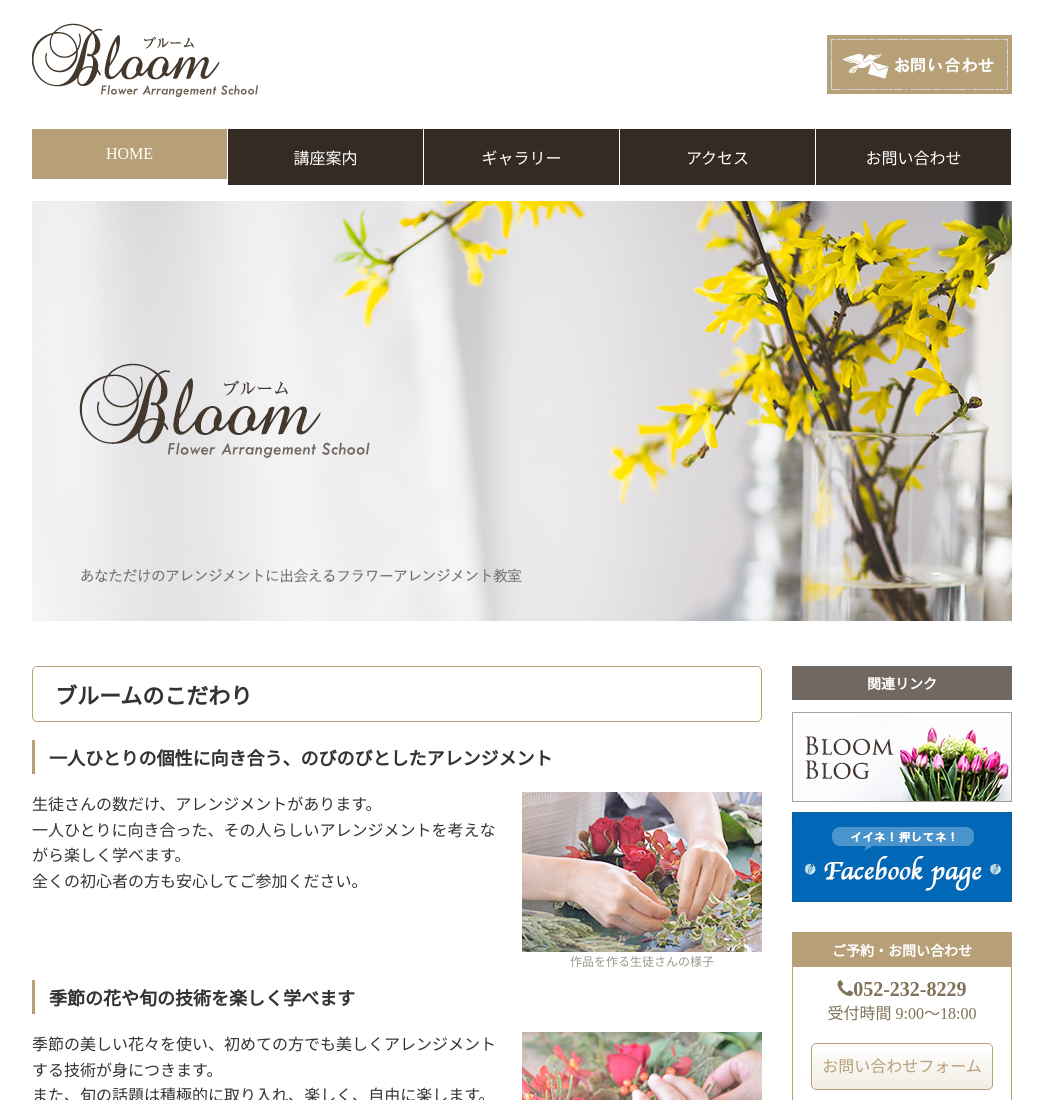
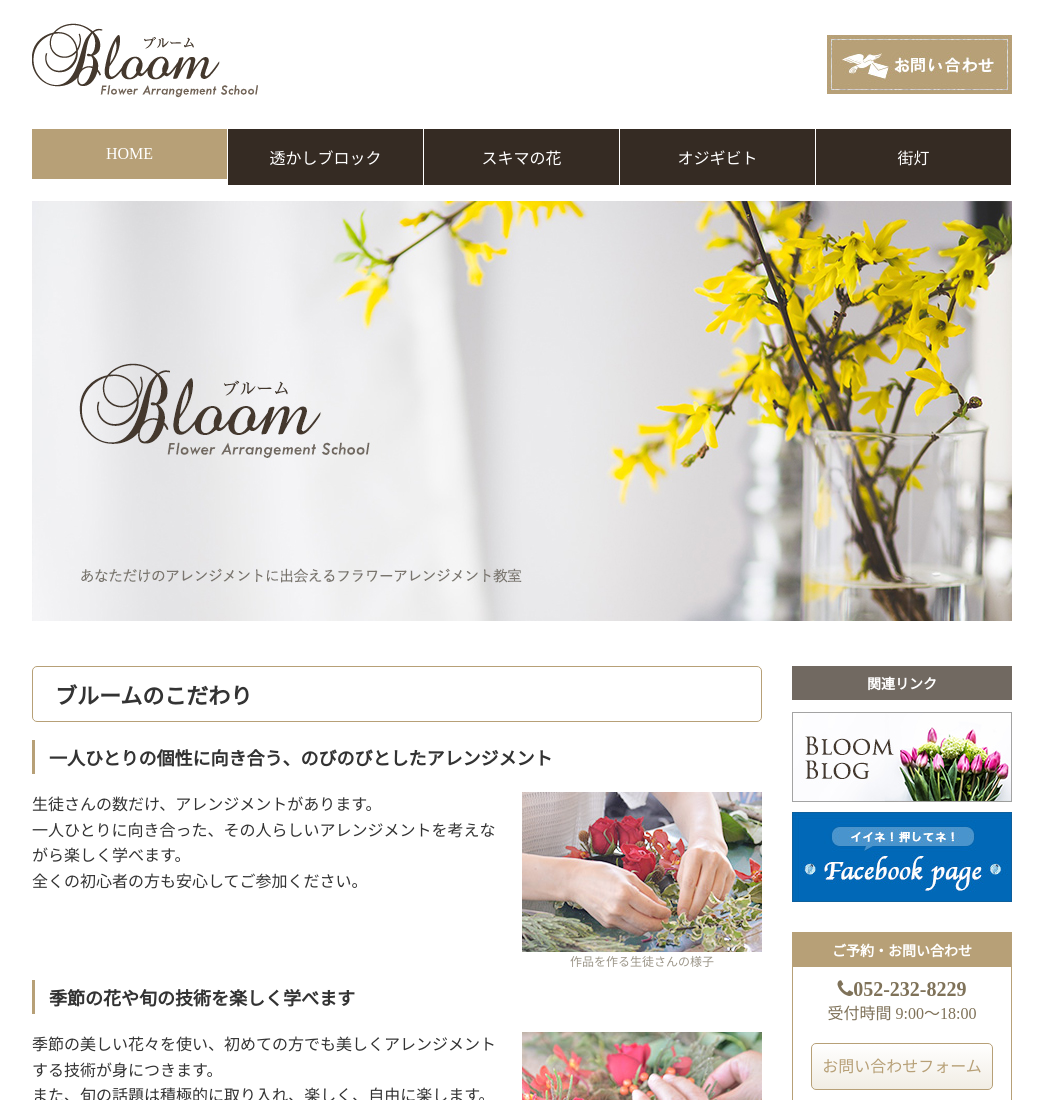
Before and after one commit to masamMatsu/mtest, a plain HTML site: page index.html in a window 1280 px wide. Shown: the top 1100 px of the page, without its empty margins (118-1161 px from the left). Drawn offline with Linux system fonts and the light colour scheme.

Commit message:
メニュー変更

```diff
--- a/index.html
+++ b/index.html
@@ -31,10 +31,10 @@
     <nav id="global_navi">
       <ul>
         <li class="current"><a href="index.html">HOME</a></li>
-        <li><a href="course.html">講座案内</a></li>
-        <li><a href="gallery.html">ギャラリー</a></li>
-        <li><a href="access.html">アクセス</a></li>
-        <li><a href="contact.html">お問い合わせ</a></li>
+        <li><a href="course.html">透かしブロック</a></li>
+        <li><a href="gallery.html">スキマの花</a></li>
+        <li><a href="access.html">オジギビト</a></li>
+        <li><a href="contact.html">街灯</a></li>
       </ul>
     </nav>
   </header>
```
